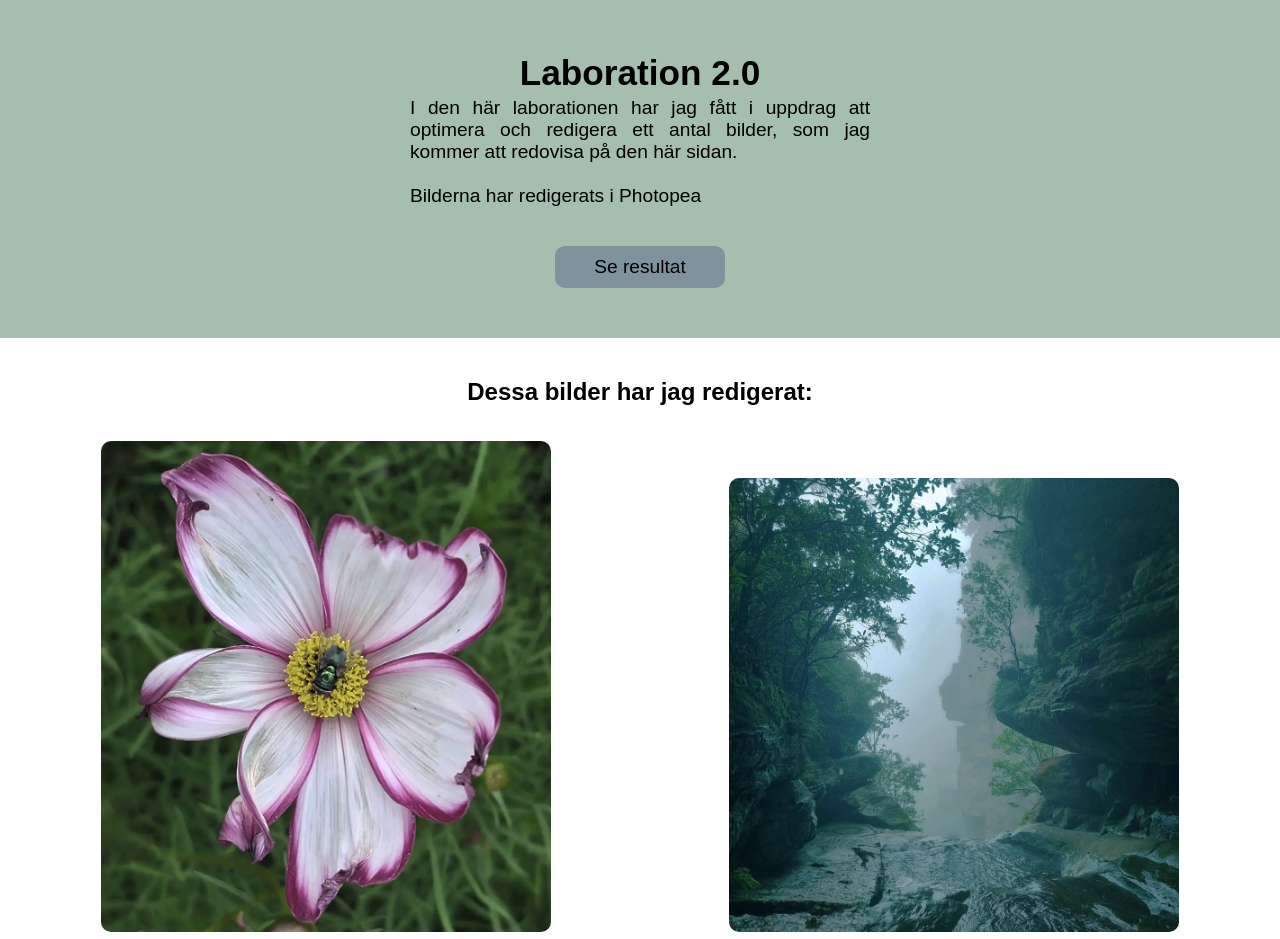
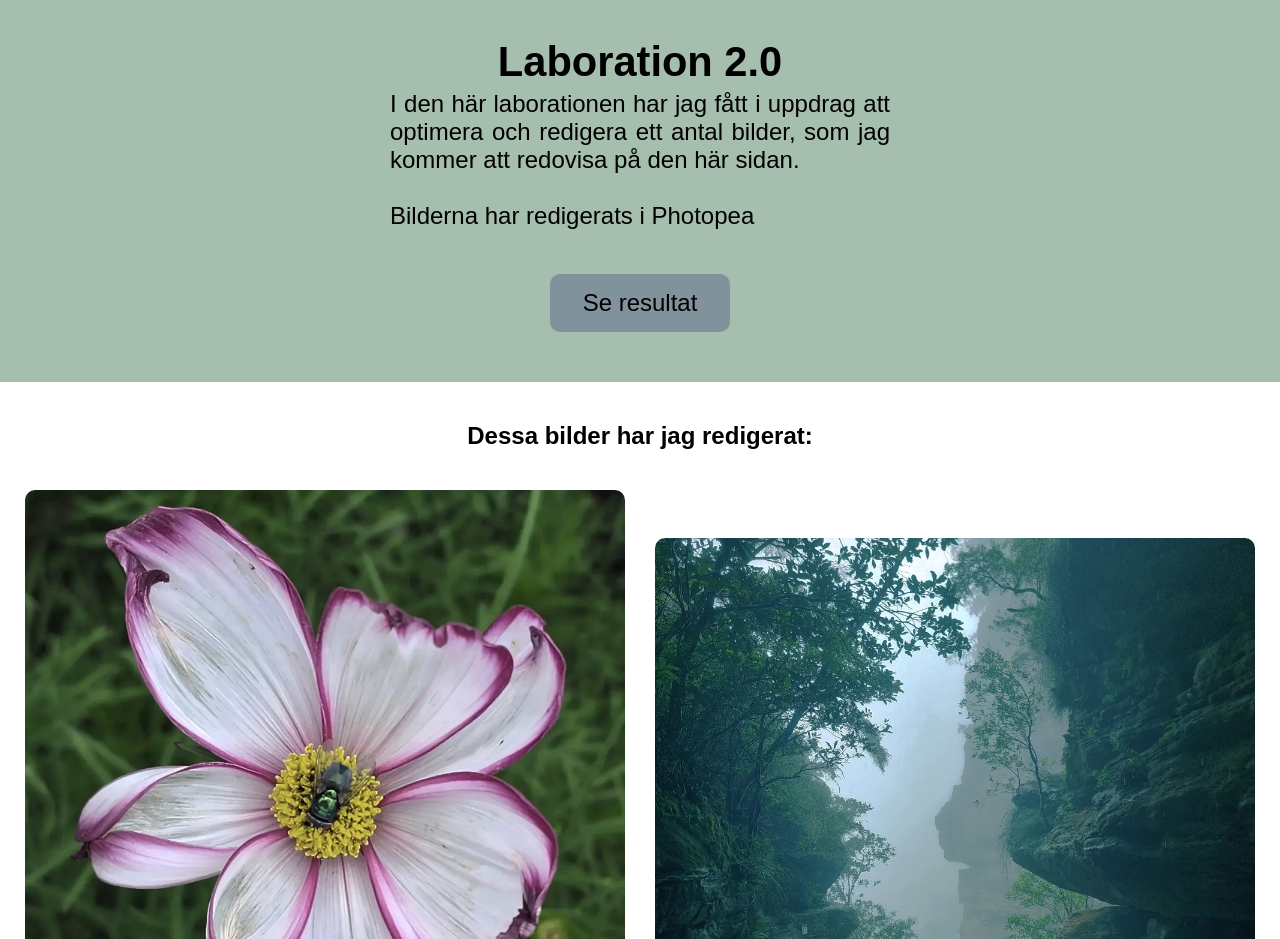
Before and after one commit to fridaternstrom-jpg/Lab-2.0, a plain HTML site: page index.html in a window 1280 px wide. Shown: the part 509-1448 px from the top of the page. Drawn offline with Linux system fonts and the light colour scheme.

Commit message:
Styled the image section for larger screens

```diff
--- a/css/styles.css
+++ b/css/styles.css
@@ -140,8 +140,9 @@ main {
     grid-template-columns: 1fr 1fr;
     background-color: white;
     padding: 20px;
-    gap: 15px;
-    margin-bottom: 80px;
+    gap: 20px;
+    max-width: 1600px;
+    margin: 0 auto;
 }
 
 #preshow picture {
@@ -163,6 +164,7 @@ main {
 
 .aboutbutton {
     margin-top: 20px;
+    margin-bottom: 80px;
     grid-column: 1/3;
     background-color: rgba(44, 102, 62, 0.425);
     text-decoration: none;
@@ -203,8 +205,9 @@ main {
     }
 
     .logoarea {
-        width: 40%;
+        width: 25%;
         justify-self: start;
+        padding: 10px;
     }
 
     nav ul {
@@ -223,6 +226,25 @@ main {
         padding: 10px 40px;
         font-size: 1.2em;
     }
+
+    #info h1 {
+        font-size: 2.6em;
+    }
+
+    #info p {
+        max-width: 500px;
+        font-size: 1.5em;
+    }
+
+    .imgbutton {
+        font-size: 1.5em;
+        padding: 15px;
+    }
+
+    .preshowimg {
+        max-width: 600px;
+    }
+
 }
 
 /* här börjar css för about */
```
Lines whose indentation alone changed are shown as unchanged.
